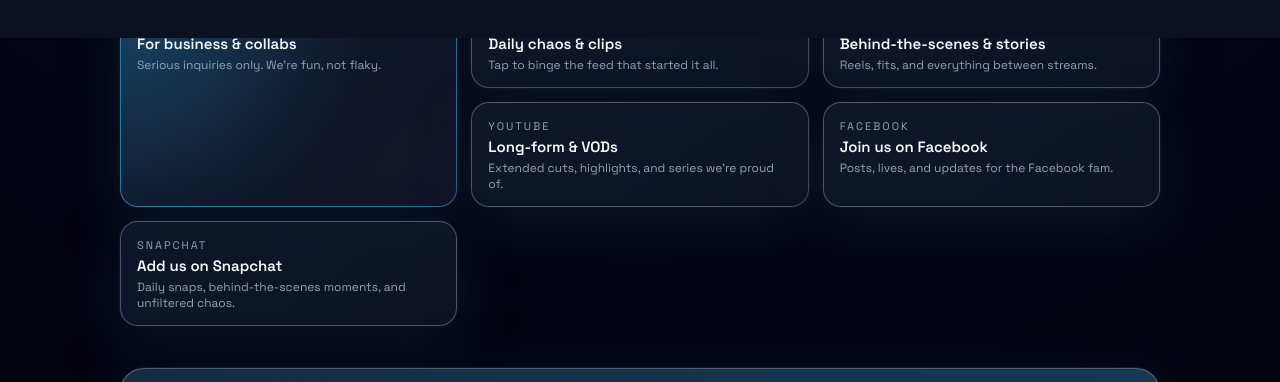
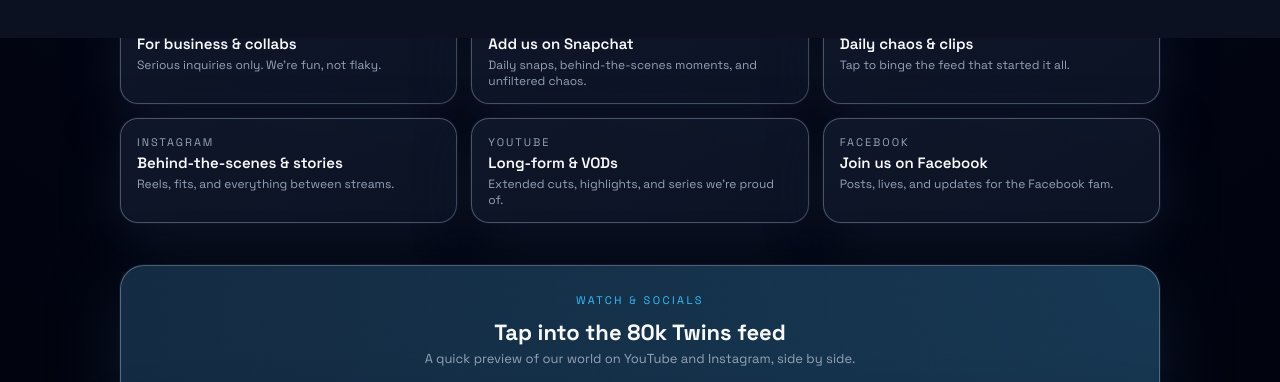
Before and after one commit to jesstingley17/80k-twins-site, a website: page index.html in a window 1280 px wide. Shown: the part 762-1144 px from the top of the page. Drawn offline with Linux system fonts and the light colour scheme.

Commit message:
Make email card smaller and place Snapchat next to it in the links grid

```diff
--- a/index.html
+++ b/index.html
@@ -147,7 +147,7 @@
 
         <div class="links-grid">
           <a
-            class="link-card link-card--primary"
+            class="link-card"
             href="mailto:info@80ktwins.com"
             target="_blank"
             rel="noreferrer"
@@ -157,6 +157,20 @@
             <span class="link-label">EMAIL</span>
             <span class="link-title">For business & collabs</span>
             <span class="link-caption">Serious inquiries only. We&apos;re fun, not flaky.</span>
+          </a>
+
+          <a
+            class="link-card"
+            href="https://www.snapchat.com/@the80ktwinz?invite_id=1GZnxgcy&locale=en_US&share_id=Jd6tEZTiR72_7c-NuTd46w&sid=6f3640f762b448e8a95c102ee68ff134"
+            target="_blank"
+            rel="noreferrer"
+            data-reveal
+            data-reveal-delay="40"
+            data-groups="social"
+          >
+            <span class="link-label">SNAPCHAT</span>
+            <span class="link-title">Add us on Snapchat</span>
+            <span class="link-caption">Daily snaps, behind-the-scenes moments, and unfiltered chaos.</span>
           </a>
 
           <a
@@ -213,20 +227,6 @@
             <span class="link-label">FACEBOOK</span>
             <span class="link-title">Join us on Facebook</span>
             <span class="link-caption">Posts, lives, and updates for the Facebook fam.</span>
-          </a>
-
-          <a
-            class="link-card"
-            href="https://www.snapchat.com/@the80ktwinz?invite_id=1GZnxgcy&locale=en_US&share_id=Jd6tEZTiR72_7c-NuTd46w&sid=6f3640f762b448e8a95c102ee68ff134"
-            target="_blank"
-            rel="noreferrer"
-            data-reveal
-            data-reveal-delay="240"
-            data-groups="social"
-          >
-            <span class="link-label">SNAPCHAT</span>
-            <span class="link-title">Add us on Snapchat</span>
-            <span class="link-caption">Daily snaps, behind-the-scenes moments, and unfiltered chaos.</span>
           </a>
         </div>
       </section>
```
